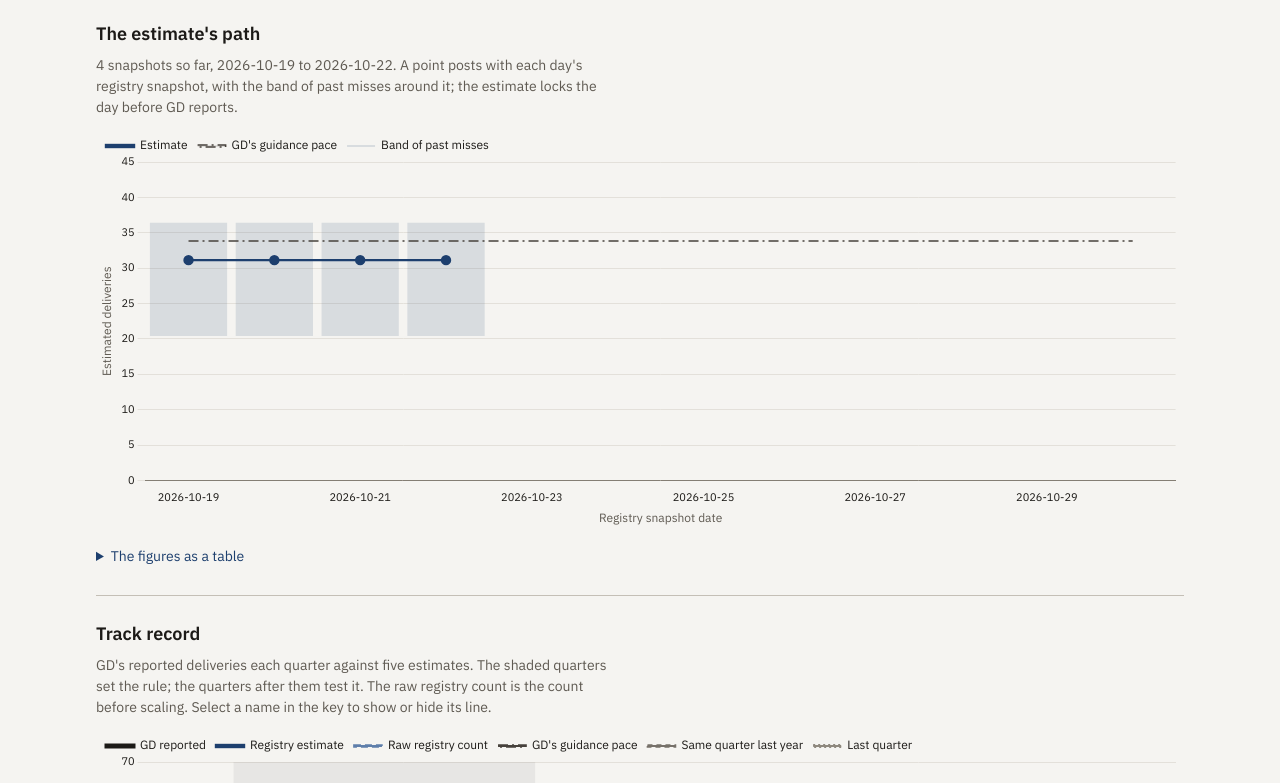
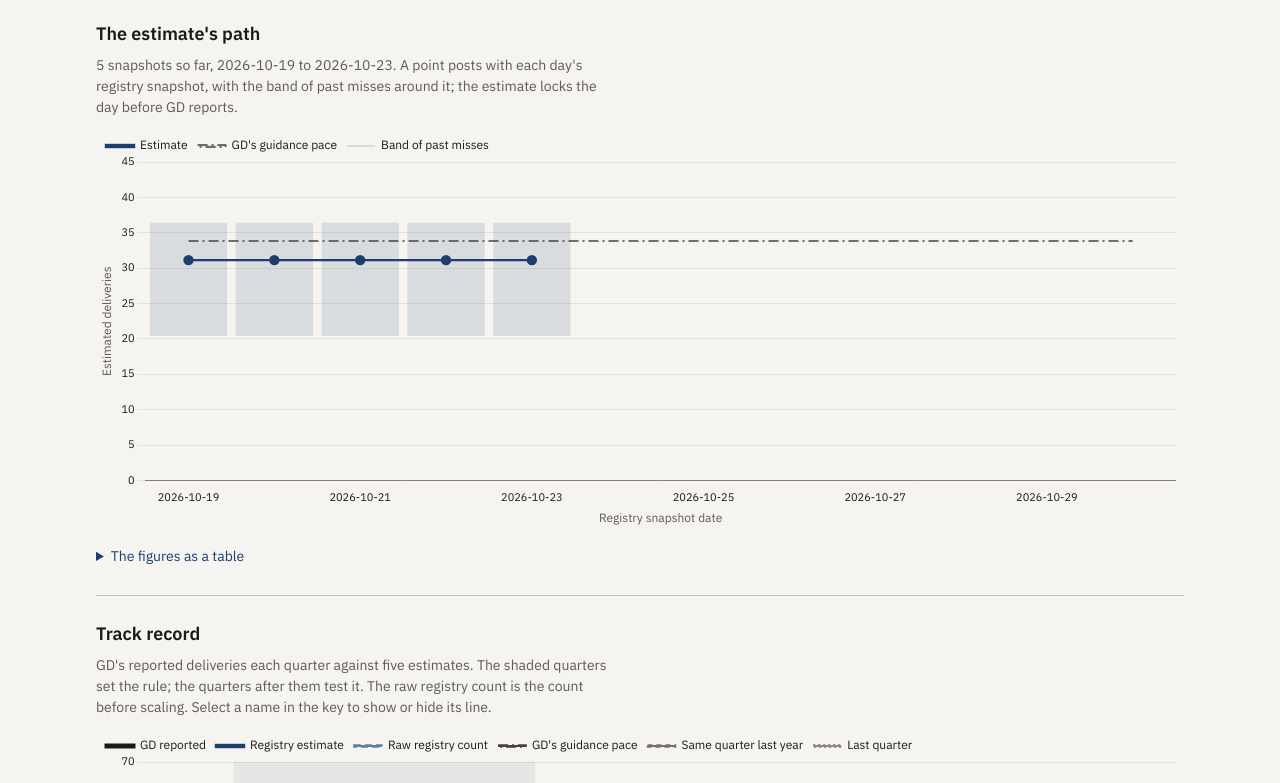
Before and after one commit to rishabbshankar226/gulfstream-delivery-nowcast, a plain HTML site: page site/index.html in a window 1280 px wide. Shown: the part 720-1503 px from the top of the page. Drawn offline with Linux system fonts and the light colour scheme.

Commit message:
Daily update 2026-10-23

```diff
--- a/site/data.json
+++ b/site/data.json
@@ -877,7 +877,7 @@
     "GVIII-G700": 54,
     "GVIII-G800": 76
   },
-  "pipeline_snapshot": "2026-10-22",
+  "pipeline_snapshot": "2026-10-23",
   "estimates": {
     "origin": "2026Q2",
     "target": "2026Q3",
@@ -1008,7 +1008,7 @@
         "quarter": "2026Q3",
         "window_start": "2026-07-05",
         "window_end": "2026-10-04",
-        "snapshot": "2026-10-22",
+        "snapshot": "2026-10-23",
         "definition": "E1",
         "events": {
           "large": 35,
@@ -1033,7 +1033,7 @@
           20.411952398514266,
           36.41965877259995
         ],
-        "made_utc": "2026-10-22T10:43:26Z"
+        "made_utc": "2026-10-23T10:43:36Z"
       },
       "locked": null,
       "lock": null,
@@ -1083,6 +1083,16 @@
         "nowcast_large": 26.203208556149733,
         "nowcast_mid": 4.928571428571429,
         "nowcast_total": 31.131779984721163
+      },
+      {
+        "date": "2026-10-23",
+        "events_large": 35,
+        "events_mid": 6,
+        "trailing_registry_large": 187,
+        "trailing_registry_mid": 28,
+        "nowcast_large": 26.203208556149733,
+        "nowcast_mid": 4.928571428571429,
+        "nowcast_total": 31.131779984721163
       }
     ]
   }
```
Also changed, not shown: report/note.html (+1 -1 lines), 4 other files.
